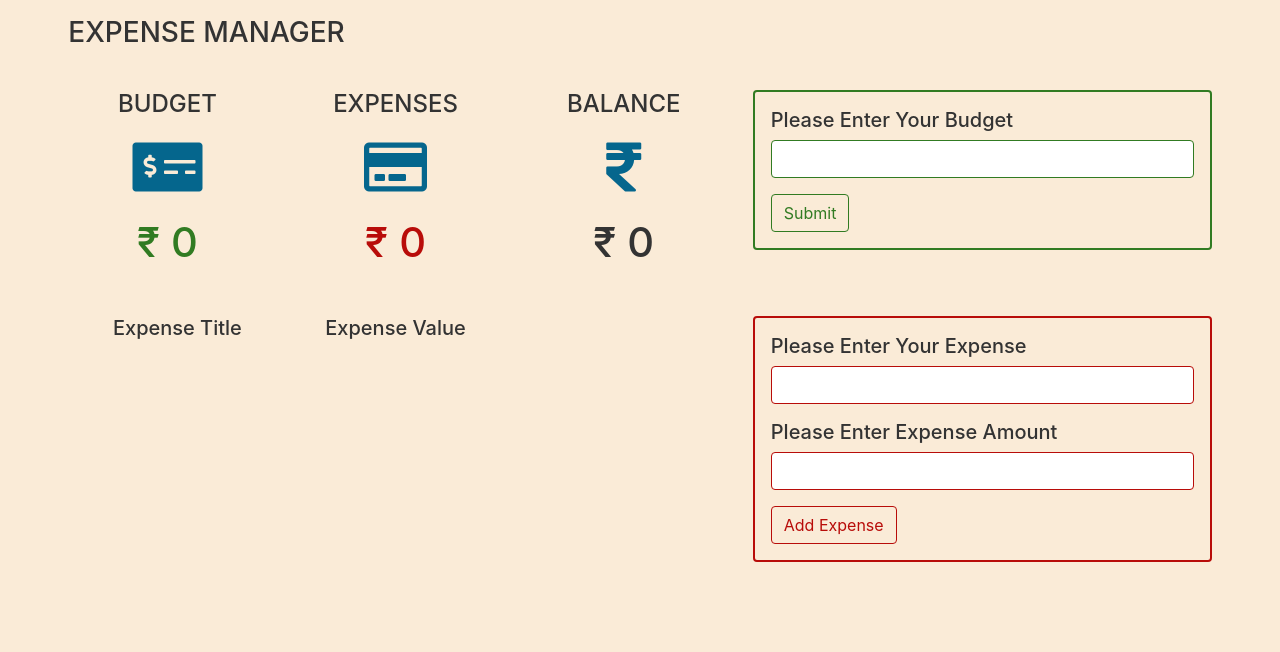
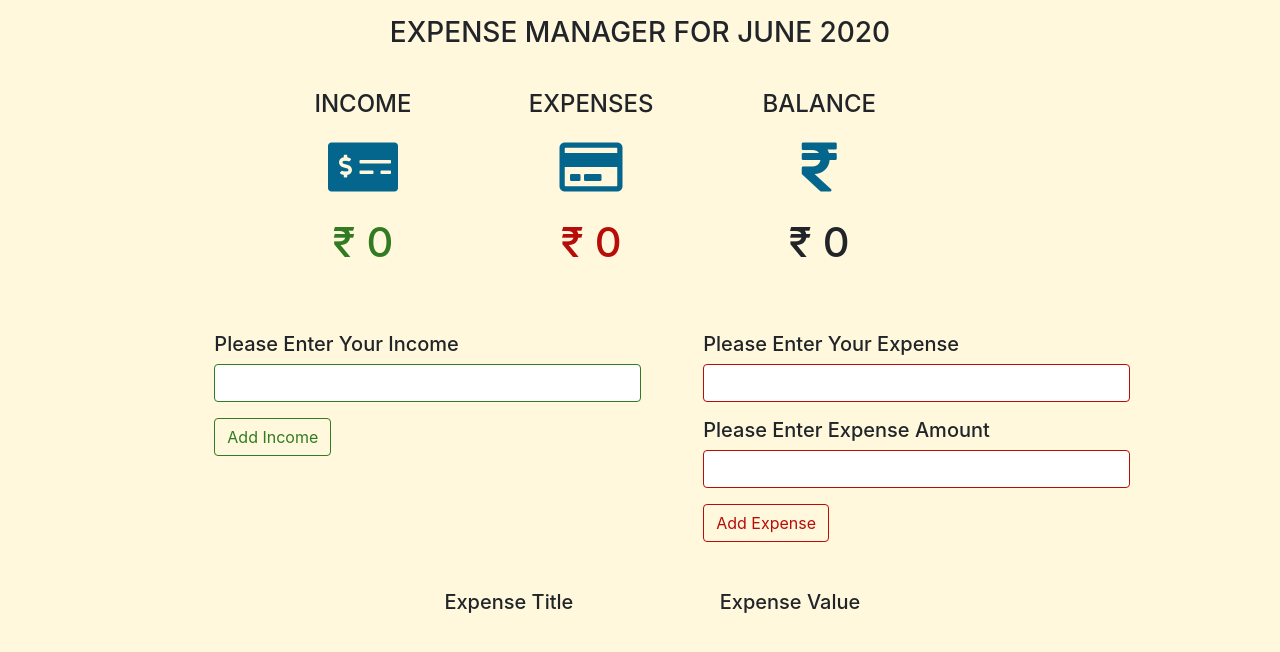
Before and after one commit to HarshitaBhalla/Expense-Manager, a plain HTML site: page index.html in a window 1280 px wide. Drawn offline with Linux system fonts and the light colour scheme.

Commit message:
updated styles

```diff
--- a/css/main.css
+++ b/css/main.css
@@ -7,8 +7,7 @@
 }
 
 body {
-  background: var(--mainWhite);
-  color: var(--mainDark);
+ background-color : cornsilk;
 }
 .budget-feedback,
 .expense-feedback {
@@ -16,12 +15,12 @@ body {
 }
 
 .budget-form {
-  border: 0.15rem solid var(--mainGreen);
+
   padding: 1rem;
   border-radius: 0.25rem;
 }
 .expense-form {
-  border: 0.15rem solid var(--mainRed);
+
   padding: 1rem;
   border-radius: 0.25rem;
 }
@@ -130,3 +129,11 @@ body {
 .expense-item {
   height: 2rem;
 }
+.expense-list
+{
+  margin-left: 300px;
+}
+
+#up{
+  margin-left: 130px;
+}
--- a/index.html
+++ b/index.html
@@ -25,13 +25,23 @@
   <div class="row">
    <div class="col-11 mx-auto pt-3">
     <!-- title -->
-    <h3 class="text-uppercase mb-4">Expense Manager</h3>
+
+    <center><h3 class="text-uppercase mb-4">Expense Manager for <span id="mon"></span> </h3></center>
+    <script>
+      var now, month, months, year;
+			now = new Date();
+			month = now.getMonth();
+			months = ["January", "February", "March", "April", "May", "June", "July", "August", "September", "October", "November", "December"];
+			year = now.getFullYear();
+			document.getElementById("mon").innerHTML = months[month] + " " + year;
+    </script>
     <div class="row">
+      <div class="col-md-2"></div>
         <div class="col-md-7">
       <!-- app info -->
       <div class="row my-3">
        <div class="col-4 text-center mb-2">
-        <h6 class="text-uppercase info-title">budget</h6>
+        <h6 class="text-uppercase info-title">Income</h6>
         <span class="budget-icon"><i class="fas fa-money-check-alt"></i></span>
         <h4 class="text-uppercase mt-2 budget" id="budget"><span>₹ </span><span id="budget-amount">0</span></h4>
        </div>
@@ -47,37 +57,24 @@
        </div>
       </div>
      </div>
-     <div class="col-md-5 my-3">
+
+   </div>
+    <div class="row" >
+
+      <div class="col-md-5 my-3" id="up">
         <!-- budget feedback -->
         <div class="budget-feedback alert alert-danger text-capitalize">budget feedback</div>
         <!-- budget form -->
         <form id="budget-form" class=" budget-form">
-       <h5 class="text-capitalize">please enter your budget</h5>
+         <h5 class="text-capitalize">please enter your income</h5>
          <div class="form-group">
           <input type="number" class="form-control budget-input" id="budget-input">
          </div>
          <!-- submit button -->
-       <button type="submit" class="btn text-capitalize budget-submit" id="budget-submit">submit</button>
+         <button type="submit" class="btn text-capitalize budget-submit" id="budget-submit">Add Income</button>
         </form>
        </div>
-
-    </div>
-
-    <div class="row">
-      <div class="col-md-7 my-3">
-      <!-- expense list -->
-      <div class="expense-list" id="expense-list">
-
-       <div class="expense-list__info d-flex justify-content-between text-capitalize">
-        <h5 class="list-item">expense title</h5>
-        <h5 class="list-item">expense value</h5>
-        <h5 class="list-item"></h5>
-       </div>
-
-
-      </div>
-     </div>
-     <div class="col-md-5 my-3">
+     <div class="col-md-5  my-3">
       <!-- expense feedback -->
       <div class="expense-feedback alert alert-danger text-capitalize">expense feedback</div>
       <!-- expense form -->
@@ -96,6 +93,27 @@
      </div>
 
     </div>
+
+    <div class="row">
+
+     <div class="col my-3">
+      <!-- expense list -->
+
+      <div class="expense-list" id="expense-list">
+
+       <div class="expense-list__info d-flex justify-content-between text-capitalize">
+        <h5 class="list-item">expense title</h5>
+        <h5 class="list-item">expense value</h5>
+        <h5 class="list-item"></h5>
+       </div>
+
+
+      </div>
+     </div>
+
+
+    </div>
+
 
 
 
--- a/js/app.js
+++ b/js/app.js
@@ -15,6 +15,7 @@ class UI {
     this.itemList = [];
     this.itemID = 0;
   }
+  //to get date
 
   //submit budget method
   submitBudgetForm(){
```
Also changed, not shown: css/all.css. Lines whose indentation alone changed are shown as unchanged.
